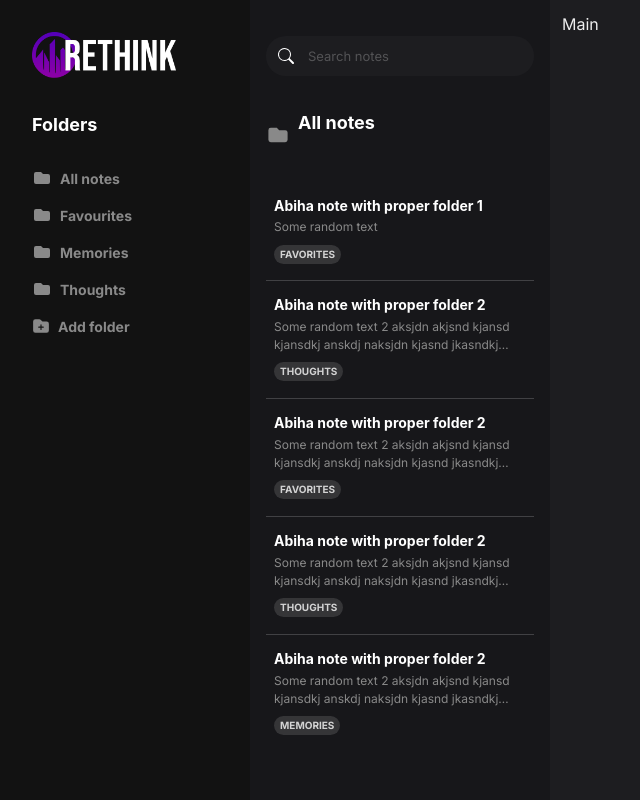
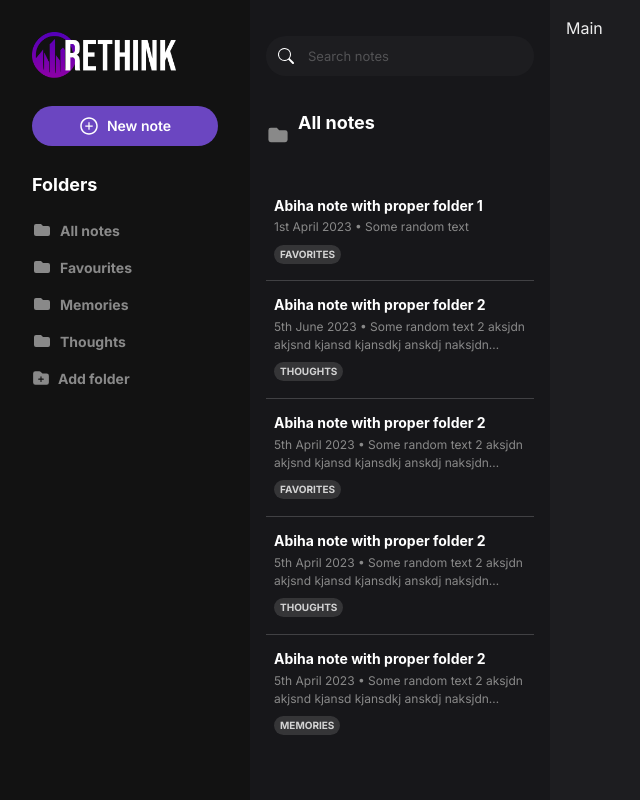
Before and after one commit to shahzaibshaikh/rethink-fe, a React (Vite) app: page / in a window 1280 px wide. Shown: the whole page, without its empty margins (0-640 px from the left). Built offline with nearby package versions, Linux system fonts and the light colour scheme.

Commit message:
👌 IMPROVE: added date formatting and new button

```diff
--- a/src/components/FolderMenu.tsx
+++ b/src/components/FolderMenu.tsx
@@ -1,8 +1,9 @@
-import { Heading, HStack, Image, Text } from '@chakra-ui/react';
+import { Button, Heading, HStack, Image, Text } from '@chakra-ui/react';
 
 import brandImage from '../assets/rethink-logo-full.png';
 import { HiFolder } from 'react-icons/hi';
 import { HiFolderPlus } from 'react-icons/hi2';
+import { AiOutlinePlusCircle } from 'react-icons/ai';
 
 let folders = [
   {
@@ -38,7 +39,22 @@ function FolderMenu() {
   return (
     <div>
       <Image src={brandImage} width={36} />
-      <Heading color='white' fontSize='18px' mt={9} mb={8}>
+
+      <Button
+        fontSize='sm'
+        mt='7'
+        leftIcon={<AiOutlinePlusCircle size={20} />}
+        width='100%'
+        borderRadius={20}
+        color='white'
+        bg='purple.600'
+        variant='solid'
+        _hover={{ bg: 'gray.700', color: 'gray.100' }}
+      >
+        New note
+      </Button>
+
+      <Heading color='white' fontSize='18px' mt={7} mb={6}>
         Folders
       </Heading>
 
--- a/src/components/NoteCard.tsx
+++ b/src/components/NoteCard.tsx
@@ -1,15 +1,15 @@
-import { Badge, Box, Card, Heading, Text } from '@chakra-ui/react';
-import React from 'react';
+import { Box, Heading, HStack, Text } from '@chakra-ui/react';
+import formatDate from '../utilities/dateFormatter';
 import FolderBadge from './FolderBadge';
-import HorizontalLine from './HorizontalLine';
 
 interface NoteCardProps {
   title: string;
   content: string;
   folder_name: string;
+  updated_at: string;
 }
 
-function NoteCard({ title, content, folder_name }: NoteCardProps) {
+function NoteCard({ title, content, updated_at, folder_name }: NoteCardProps) {
   return (
     <>
       <Box
@@ -35,8 +35,9 @@ function NoteCard({ title, content, folder_name }: NoteCardProps) {
           overflowWrap='break-word'
           mb={1}
         >
-          {content}
+          {formatDate(updated_at.substring(0, 10))} {'  '} &#8226; {'  '} {content}
         </Text>
+
         <FolderBadge folder_name={folder_name} />
       </Box>
     </>
--- a/src/components/NotesListing.tsx
+++ b/src/components/NotesListing.tsx
@@ -14,7 +14,7 @@ const notes = [
     title: 'Abiha note with proper folder 1',
     content: 'Some random text',
     created_at: '2023-04-05T19:26:01.119Z',
-    updated_at: '2023-04-05T19:27:03.576Z'
+    updated_at: '2023-04-01T19:27:03.576Z'
   },
   {
     folder: {
@@ -26,7 +26,7 @@ const notes = [
     content:
       'Some random text 2 aksjdn akjsnd kjansd kjansdkj anskdj naksjdn kjasnd jkasndkj ansdkjnas kjdn ',
     created_at: '2023-04-05T19:32:33.005Z',
-    updated_at: '2023-04-05T19:32:33.005Z'
+    updated_at: '2023-06-05T19:32:33.005Z'
   },
   {
     folder: {
@@ -114,6 +114,7 @@ function NotesListing() {
                 title={note.title}
                 content={note.content}
                 folder_name={note.folder.name}
+                updated_at={note.updated_at}
               />
               {count !== notesLength && <HorizontalLine />}
             </>
--- a/src/pages/DashboardPage.tsx
+++ b/src/pages/DashboardPage.tsx
@@ -17,7 +17,7 @@ function DashboardPage() {
       <GridItem area='center' background='gray.700' height='100vh' padding={4}>
         <NotesListing />
       </GridItem>
-      <GridItem area='main' background='gray.600' height='100vh' padding={3}>
+      <GridItem area='main' background='gray.600' height='100vh' padding={4}>
         Main
       </GridItem>
     </Grid>
--- /dev/null
+++ b/src/utilities/dateFormatter.ts
@@ -0,0 +1,29 @@
+function formatDate(dateString: string): string {
+  const date = new Date(dateString);
+  const day = date.getDate();
+  const month = date.toLocaleString('default', { month: 'long' });
+  const year = date.getFullYear();
+
+  const suffix = getDaySuffix(day);
+  return `${day}${suffix} ${month} ${year}`;
+}
+
+function getDaySuffix(day: number): string {
+  if (day >= 11 && day <= 13) {
+    return 'th';
+  } else {
+    const lastDigit = day % 10;
+    switch (lastDigit) {
+      case 1:
+        return 'st';
+      case 2:
+        return 'nd';
+      case 3:
+        return 'rd';
+      default:
+        return 'th';
+    }
+  }
+}
+
+export default formatDate;
```
